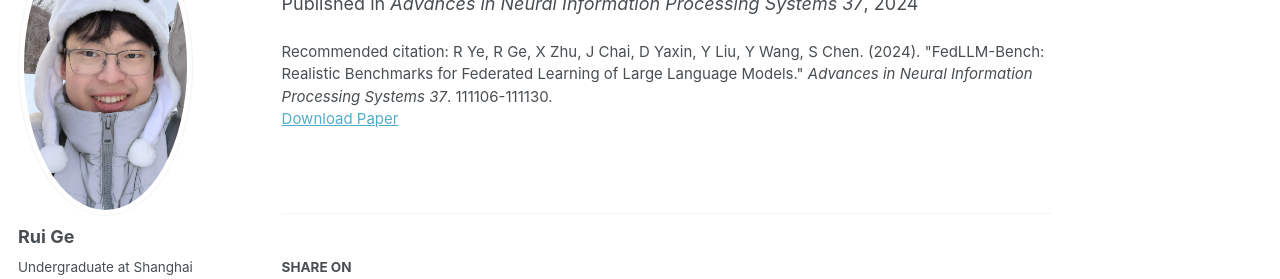
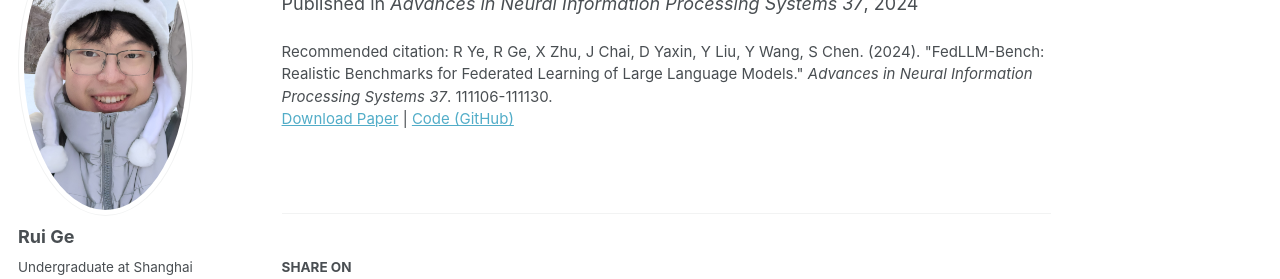
Before and after one commit to motigrez/motigrez.github.io, a Jekyll site: the page built from _publications/2024-06-07-fedllm-bench.md, in a window 1280 px wide and 998 px high. Shown: the part 183-462 px from the top of the window. Built offline with Jekyll 4.4.1, drawn with Linux system fonts in a browser that asks for light colours; some web fonts are replaced; a script that is not in the unit is left out.

Commit message:
Update single.html

```diff
--- a/_layouts/single.html
+++ b/_layouts/single.html
@@ -47,31 +47,27 @@ layout: default
       <section class="page__content" itemprop="text">
         {{ content }}
 
-        {% if page.citation and page.paperurl and page.slidesurl and page.bibtexurl %}
-          <p style="font-size: smaller">Recommended citation: {{ page.citation }}<br /><a href="{{ page.paperurl }}">Download Paper</a> | <a href="{{ page.slidesurl }}">Download Slides</a> | <a href="{{ page.bibtexurl }}">Download Bibtex</a></p>
-        {% elsif page.citation and page.paperurl and page.slidesurl %}
-          <p style="font-size: smaller">Recommended citation: {{ page.citation }}<br /><a href="{{ page.paperurl }}">Download Paper</a> | <a href="{{ page.slidesurl }}">Download Slides</a></p>
-        {% elsif page.citation and page.paperurl and page.bibtexurl %}
-          <p style="font-size: smaller">Recommended citation: {{ page.citation }}<br /><a href="{{ page.paperurl }}">Download Paper</a> | <a href="{{ page.bibtexurl }}">Download Bibtex</a></p>
-        {% elsif page.citation and page.paperurl %}
-          <p style="font-size: smaller">Recommended citation: {{ page.citation }}<br /><a href="{{ page.paperurl }}">Download Paper</a></p>
-        {% elsif page.citation and page.slidesurl and page.bibtexurl %}
-          <p style="font-size: smaller">Recommended citation: {{ page.citation }}<br /><a href="{{ page.slidesurl }}">Download Slides</a> | <a href="{{ page.bibtexurl }}">Download Bibtex</a></p>
-        {% elsif page.citation and page.slidesurl %}
-          <p style="font-size: smaller">Recommended citation: {{ page.citation }}<br /><a href="{{ page.slidesurl }}">Download Slides</a></p>
-        {% elsif page.slidesurl and page.bibtexurl %}
-          <p style="font-size: smaller"><a href="{{ page.slidesurl }}">Download Slides</a> | <a href="{{ page.bibtexurl }}">Download Bibtex</a></p>
-        {% elsif page.paperurl and page.bibtexurl %}
-          <p style="font-size: smaller"><a href="{{ page.paperurl }}">Download Paper</a> | <a href="{{ page.bibtexurl }}">Download Bibtex</a></p>
-        {% elsif page.citation and page.bibtexurl %}
-          <p style="font-size: smaller">Recommended citation: {{ page.citation }}<br /><a href="{{ page.bibtexurl }}">Download Bibtex</a></p>
-        {% elsif page.citation %}
-          <p style="font-size: smaller">Recommended citation: {{ page.citation }}</p>
-        {% elsif page.slidesurl %}
-          <p style="font-size: smaller"><a href="{{ page.slidesurl }}">Download Slides</a></p>
-        {% elsif page.bibtexurl %}
-          <p style="font-size: smaller"><a href="{{ page.bibtexurl }}">Download Bibtex</a></p>
-        {% endif %}
+        {%- assign has_any_link = page.paperurl or page.slidesurl or page.bibtexurl or page.codeurl -%}
+
+        {%- if page.citation -%}
+          <p style="font-size: smaller">
+            Recommended citation: {{ page.citation }}
+            {%- if has_any_link -%}<br/>{%- endif -%}
+            {%- assign first = true -%}
+            {%- if page.paperurl -%}{% unless first %} | {% endunless %}<a href="{{ page.paperurl }}">Download Paper</a>{% assign first = false %}{%- endif -%}
+            {%- if page.slidesurl -%}{% unless first %} | {% endunless %}<a href="{{ page.slidesurl }}">Download Slides</a>{% assign first = false %}{%- endif -%}
+            {%- if page.bibtexurl -%}{% unless first %} | {% endunless %}<a href="{{ page.bibtexurl }}">Download Bibtex</a>{% assign first = false %}{%- endif -%}
+            {%- if page.codeurl -%}{% unless first %} | {% endunless %}<a href="{{ page.codeurl }}" target="_blank" rel="noopener">Code (GitHub)</a>{% assign first = false %}{%- endif -%}
+          </p>
+        {%- elsif has_any_link -%}
+          <p style="font-size: smaller">
+            {%- assign first = true -%}
+            {%- if page.paperurl -%}{% unless first %} | {% endunless %}<a href="{{ page.paperurl }}">Download Paper</a>{% assign first = false %}{%- endif -%}
+            {%- if page.slidesurl -%}{% unless first %} | {% endunless %}<a href="{{ page.slidesurl }}">Download Slides</a>{% assign first = false %}{%- endif -%}
+            {%- if page.bibtexurl -%}{% unless first %} | {% endunless %}<a href="{{ page.bibtexurl }}">Download Bibtex</a>{% assign first = false %}{%- endif -%}
+            {%- if page.codeurl -%}{% unless first %} | {% endunless %}<a href="{{ page.codeurl }}" target="_blank" rel="noopener">Code (GitHub)</a>{% assign first = false %}{%- endif -%}
+          </p>
+        {%- endif -%}
 
         {% if page.link %}<div><a href="{{ page.link }}" class="btn">{{ site.data.ui-text[site.locale].ext_link_label | default: "Direct Link" }}</a></div>{% endif %}
       </section>
```
